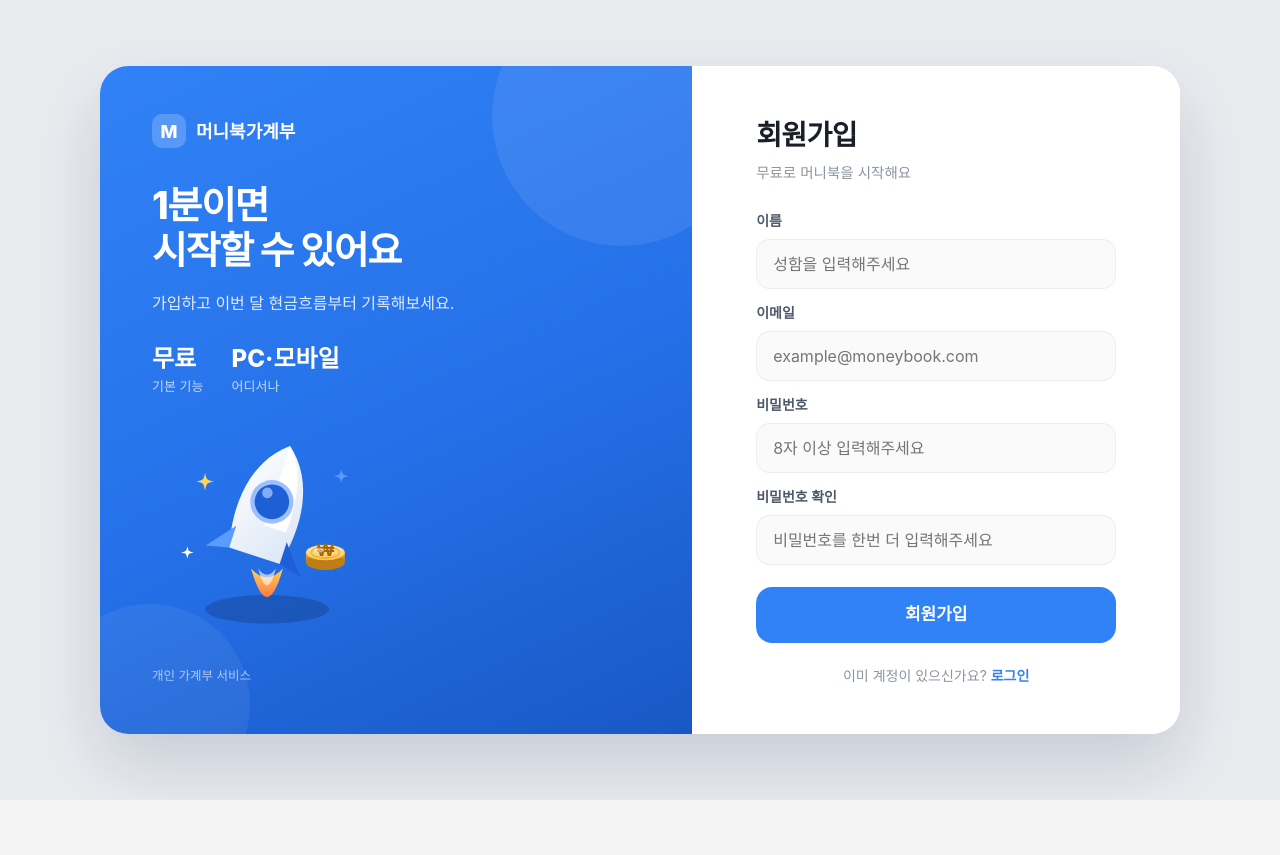
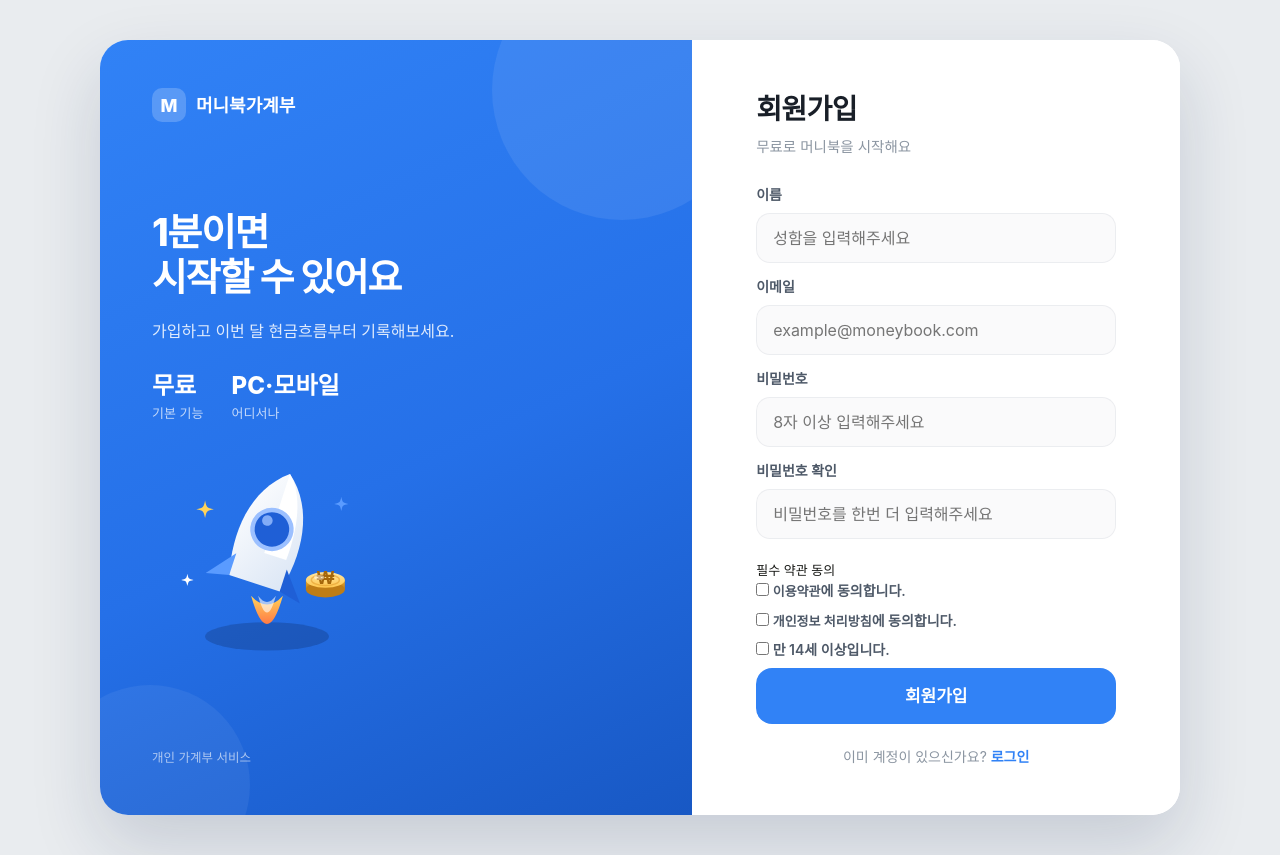
Before and after one commit to Rafdidas/money_book, a Next.js app: page /auth/signup in a window 1280 px wide. Before the commit the page ends 800 px from the top, so only its background shows below. Built offline with nearby package versions, Linux system fonts and the light colour scheme; no server answers; a web font is replaced by a local one; what @lottiefiles/dotlottie-react would draw is missing.

Commit message:
feat: collect signup legal consent

```diff
--- a/src/app/auth/signup/page.tsx
+++ b/src/app/auth/signup/page.tsx
@@ -3,7 +3,7 @@
 import Image from "next/image";
 import Link from "next/link";
 import { useRouter } from "next/navigation";
-import { FormEvent, useState } from "react";
+import { FormEvent, useRef, useState } from "react";
 
 import rocket from "@/assets/img/renewal/rocket.svg";
 import { disableDemoMode } from "@/lib/demo";
@@ -25,7 +25,14 @@ export default function SignupPage() {
   const [password, setPassword] = useState("");
   const [confirmPassword, setConfirmPassword] = useState("");
   const [passwordError, setPasswordError] = useState("");
+  const [termsAccepted, setTermsAccepted] = useState(false);
+  const [privacyAccepted, setPrivacyAccepted] = useState(false);
+  const [ageConfirmed, setAgeConfirmed] = useState(false);
+  const [legalConsentError, setLegalConsentError] = useState("");
   const [isSubmitting, setIsSubmitting] = useState(false);
+  const termsCheckboxRef = useRef<HTMLInputElement>(null);
+  const privacyCheckboxRef = useRef<HTMLInputElement>(null);
+  const ageCheckboxRef = useRef<HTMLInputElement>(null);
 
   const handleSignup = async (event: FormEvent<HTMLFormElement>) => {
     event.preventDefault();
@@ -40,8 +47,23 @@ export default function SignupPage() {
       return;
     }
 
+    if (!termsAccepted || !privacyAccepted || !ageConfirmed) {
+      setLegalConsentError("회원가입을 위해 모든 필수 약관에 동의해주세요.");
+
+      if (!termsAccepted) {
+        termsCheckboxRef.current?.focus();
+      } else if (!privacyAccepted) {
+        privacyCheckboxRef.current?.focus();
+      } else {
+        ageCheckboxRef.current?.focus();
+      }
+
+      return;
+    }
+
     try {
       setPasswordError("");
+      setLegalConsentError("");
       setIsSubmitting(true);
 
       const { error } = await supabase.auth.signUp({
@@ -51,6 +73,9 @@ export default function SignupPage() {
           emailRedirectTo: getAuthCallbackUrl(),
           data: {
             name,
+            termsAccepted: true,
+            privacyAccepted: true,
+            ageConfirmed: true,
           },
         },
       });
@@ -181,6 +206,63 @@ export default function SignupPage() {
                   {passwordError ? <p className="auth-error-text">{passwordError}</p> : null}
                 </div>
 
+                <fieldset className="auth-field auth-field--signup" aria-describedby={legalConsentError ? "signup-legal-consent-error" : undefined}>
+                  <legend>필수 약관 동의</legend>
+                  <label>
+                    <input
+                      ref={termsCheckboxRef}
+                      type="checkbox"
+                      name="termsAccepted"
+                      checked={termsAccepted}
+                      required
+                      aria-invalid={Boolean(legalConsentError && !termsAccepted)}
+                      disabled={isSubmitting}
+                      onChange={(event) => {
+                        setTermsAccepted(event.target.checked);
+                        if (legalConsentError) setLegalConsentError("");
+                      }}
+                    />{" "}
+                    <Link href="/legal/terms">이용약관</Link>에 동의합니다.
+                  </label>
+                  <label>
+                    <input
+                      ref={privacyCheckboxRef}
+                      type="checkbox"
+                      name="privacyAccepted"
+                      checked={privacyAccepted}
+                      required
+                      aria-invalid={Boolean(legalConsentError && !privacyAccepted)}
+                      disabled={isSubmitting}
+                      onChange={(event) => {
+                        setPrivacyAccepted(event.target.checked);
+                        if (legalConsentError) setLegalConsentError("");
+                      }}
+                    />{" "}
+                    <Link href="/legal/privacy">개인정보 처리방침</Link>에 동의합니다.
+                  </label>
+                  <label>
+                    <input
+                      ref={ageCheckboxRef}
+                      type="checkbox"
+                      name="ageConfirmed"
+                      checked={ageConfirmed}
+                      required
+                      aria-invalid={Boolean(legalConsentError && !ageConfirmed)}
+                      disabled={isSubmitting}
+                      onChange={(event) => {
+                        setAgeConfirmed(event.target.checked);
+                        if (legalConsentError) setLegalConsentError("");
+                      }}
+                    />{" "}
+                    만 14세 이상입니다.
+                  </label>
+                  {legalConsentError ? (
+                    <p id="signup-legal-consent-error" className="auth-error-text" role="alert">
+                      {legalConsentError}
+                    </p>
+                  ) : null}
+                </fieldset>
+
                 <button type="submit" className="auth-submit auth-submit--signup" disabled={isSubmitting}>
                   {isSubmitting ? "가입 중..." : "회원가입"}
                 </button>
```
Also changed, not shown: src/lib/api/legalConsent.ts (added, +23 -0 lines), 1 other file (tests, documents, lock files or other folders).
